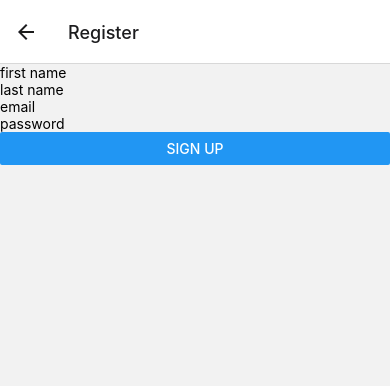
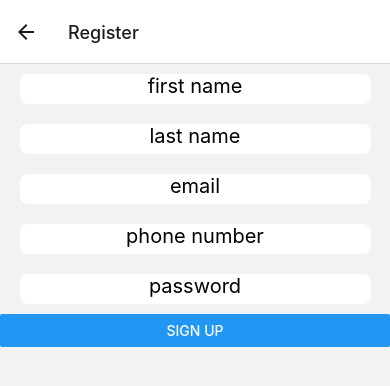
Before and after one commit to orwah16/TakeMeOut, a React Native app: screen /Register in a window 390 px wide. Shown: the top 386 px of the page. Built offline with nearby package versions, Linux system fonts and the light colour scheme; no server answers.

Commit message:
adding some styling

```diff
--- a/API.js
+++ b/API.js
@@ -21,10 +21,10 @@ export const getUserByEmail = async (email) => {
     }
 }
 
-export const addUser = async (first_name,last_name,email) => {
+export const addUser = async (first_name,last_name,email,phone_number) => {
     try {
-        console.log("add user = first name: ",first_name,last_name,email);
-        const res = await apiClient.post('/users/',[first_name,last_name,email]);
+        console.log("add user = first name: ",first_name,last_name,email,phone_number);
+        const res = await apiClient.post('/users/',[first_name,last_name,email,phone_number]);
         console.log(" add user query res: ",res);
     } catch (error) {
         console.log('Error while adding users.',error.message)
--- a/components/auth/Login.js
+++ b/components/auth/Login.js
@@ -1,5 +1,7 @@
 import React, {  useEffect, useState } from 'react'
-import {View,Button,TextInput} from 'react-native';
+import {View,Button,TextInput,StyleSheet} from 'react-native';
+import styled from 'styled-components/native';
+
 //import firebase from 'firebase'
 import firebase from "firebase/app";
 import "firebase/auth";
@@ -23,15 +25,19 @@ function Login() {
 
         return (
             <View>
-                <TextInput
+                <Card>
+                <TextInput style={[styles.text]}
                     placeholder="email"
                     onChangeText={(email) => setEmail({email})}
                 />
-                <TextInput
+                </Card>
+                <Card>
+                <TextInput style={[styles.text]}
                     placeholder="password"
                     secureTextEntry={true}
                     onChangeText={(password) => setPassword({password})}
                 />
+                </Card>
                 <Button
                     onPress={()=> loginToApp()}
                     title="Sign In"
@@ -41,3 +47,24 @@ function Login() {
   }
 
 export default Login;
+
+
+const styles = StyleSheet.create({
+
+    text:{
+        fontSize: 20,
+        textAlign: "center"
+    },
+})
+
+const Card = styled.View`
+  margin-top: 10px;
+  background-color: #fff;
+  border-radius: 8px;
+  height : 30px;
+  overflow: hidden;
+  width: 90%;
+  margin-bottom: 10px;
+  align_self: center;
+  align_content: center;
+  `;
--- a/components/auth/Register.js
+++ b/components/auth/Register.js
@@ -1,11 +1,13 @@
 import React, {  useEffect, useState } from 'react'
-import {View,Button,TextInput} from 'react-native'
+import {StyleSheet,View,Button,TextInput} from 'react-native'
 //import firebase from 'firebase'
 import firebase from "firebase/app";
 import "firebase/auth"
 import { useDispatch } from 'react-redux';
 import {updateName} from '../../redux/reducers/user';
 import {addUser,getUserByEmail} from '../../API';
+import styled from 'styled-components/native';
+
 //import '../../Index'
 
 
@@ -15,6 +17,7 @@ function Register(){
     const[password,setPassword]=useState('');
     const [first_name, setFirstName] = useState('');
     const [last_name, setLastName] = useState('');
+    const[phone_number,setPhoneNumber]=useState('');
 
     const registerToApp = (event) =>{
 
@@ -28,7 +31,7 @@ function Register(){
                 })
             )
         })
-        .then(addUser(first_name.first_name,last_name.last_name,email.email))
+        .then(addUser(first_name.first_name,last_name.last_name,email.email,phone_number.phone_number))
         .catch((error) => {
            console.log('user not added');
            console.log("first name: ",first_name.first_name);
@@ -36,23 +39,37 @@ function Register(){
     }
         return (
             <View>
-                <TextInput
+                <Card>
+                <TextInput style={[styles.text]}
                     placeholder="first name"
                     onChangeText={(first_name) => setFirstName({first_name})}
                 />
-                <TextInput
+                </Card>
+                <Card>
+                <TextInput style={[styles.text]}
                     placeholder="last name"
                     onChangeText={(last_name) => setLastName({last_name})}
                 />
-                <TextInput
+                </Card>
+                <Card>
+                <TextInput style={[styles.text]}
                     placeholder="email"
                     onChangeText={(email) => setEmail({email})}
                 />
-                <TextInput
+                </Card>
+                <Card>
+                <TextInput style={[styles.text]}
+                    placeholder="phone number"
+                    onChangeText={(phone_number) => setPhoneNumber({phone_number})}
+                />
+                </Card>
+                <Card>
+                <TextInput style={[styles.text]}
                     placeholder="password"
                     secureTextEntry={true}
                     onChangeText={(password) => setPassword({password})}
                 />
+                </Card>
                 <Button
                     onPress={()=> registerToApp()}
                     title="Sign Up"
@@ -62,3 +79,24 @@ function Register(){
 }
 
 export default Register;
+
+
+const styles = StyleSheet.create({
+
+    text:{
+        fontSize: 20,
+        textAlign: "center"
+    },
+})
+
+const Card = styled.View`
+  margin-top: 10px;
+  background-color: #fff;
+  border-radius: 8px;
+  height : 30px;
+  overflow: hidden;
+  width: 90%;
+  margin-bottom: 10px;
+  align_self: center;
+  align_content: center;
+  `;
--- a/components/main/CreatePost.js
+++ b/components/main/CreatePost.js
@@ -1,7 +1,8 @@
 import React, {  useEffect, useState } from 'react'
 import {useSelector } from 'react-redux';
-import {View,Button,TextInput, DatePickerIOS} from 'react-native';
+import {View,Button,TextInput, StyleSheet} from 'react-native';
 import { useNavigation } from '@react-navigation/native';
+import styled from 'styled-components/native';
 import Add from './Add';
 function CreatePost( { navigation }) {
     const[interest,setInterest]=useState('');
@@ -12,22 +13,31 @@ function CreatePost( { navigation }) {
 
     return (
         <View>
-            <TextInput
+            <Card>
+                <TextInput style={[styles.text]}
                 placeholder="Interest"
                 onChangeText={(interest) => setInterest({interest})}
             />
-            <TextInput
+            </Card>
+            <Card>
+                <TextInput style={[styles.text]}
                 placeholder="Location"
                 onChangeText={(location) => setLocation({location})}
             />
-            <TextInput
+            </Card>
+            <Card>
+                <TextInput style={[styles.text]}
                 placeholder="Title"
                 onChangeText={(title) => setTitle({title})}
             />
-            <TextInput
+            </Card>
+            <Description>
+                <TextInput style={[styles.text]}
                 placeholder="Descreption"
                 onChangeText={(desc) => setDescription({desc})}
             />
+            </Description>
+            <View  style={{flexDirection: "column",justifyContent: "flex-end"}}>
             <Button
                 onPress={()=> navigation.navigate('Add',{
                     user_id:user.value.user_id.user_id,
@@ -51,7 +61,45 @@ function CreatePost( { navigation }) {
                 title="Save"
 
              />
+             </View>
         </View>
     )
 }
 export default CreatePost;
+
+
+const styles = StyleSheet.create({
+
+    text:{
+        fontSize: 20,
+        textAlign: "center"
+    },
+    column:{
+        flexDirection: "column",
+    }
+})
+
+const Card = styled.View`
+  margin-top: 10px;
+  background-color: #fff;
+  border-radius: 8px;
+  height : 30px;
+  overflow: hidden;
+  width: 90%;
+  margin-bottom: 10px;
+  align_self: center;
+  align_content: center;
+
+  `;
+  const Description = styled.View`
+  margin-top: 10px;
+  background-color: #fff;
+  border-radius: 8px;
+  height : 90px;
+  overflow: hidden;
+  width: 90%;
+  margin-bottom: 60px;
+  align_self: center;
+  align_content: center;
+
+  `;
```
